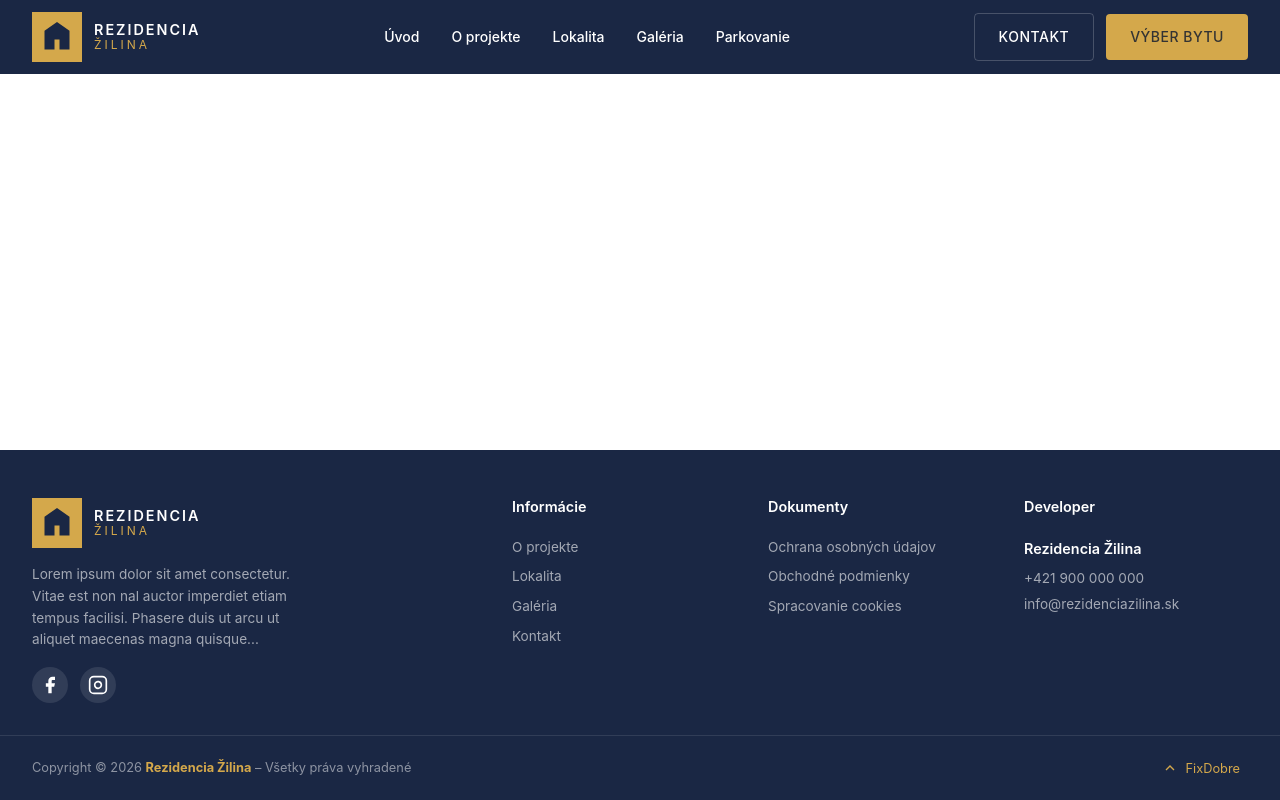
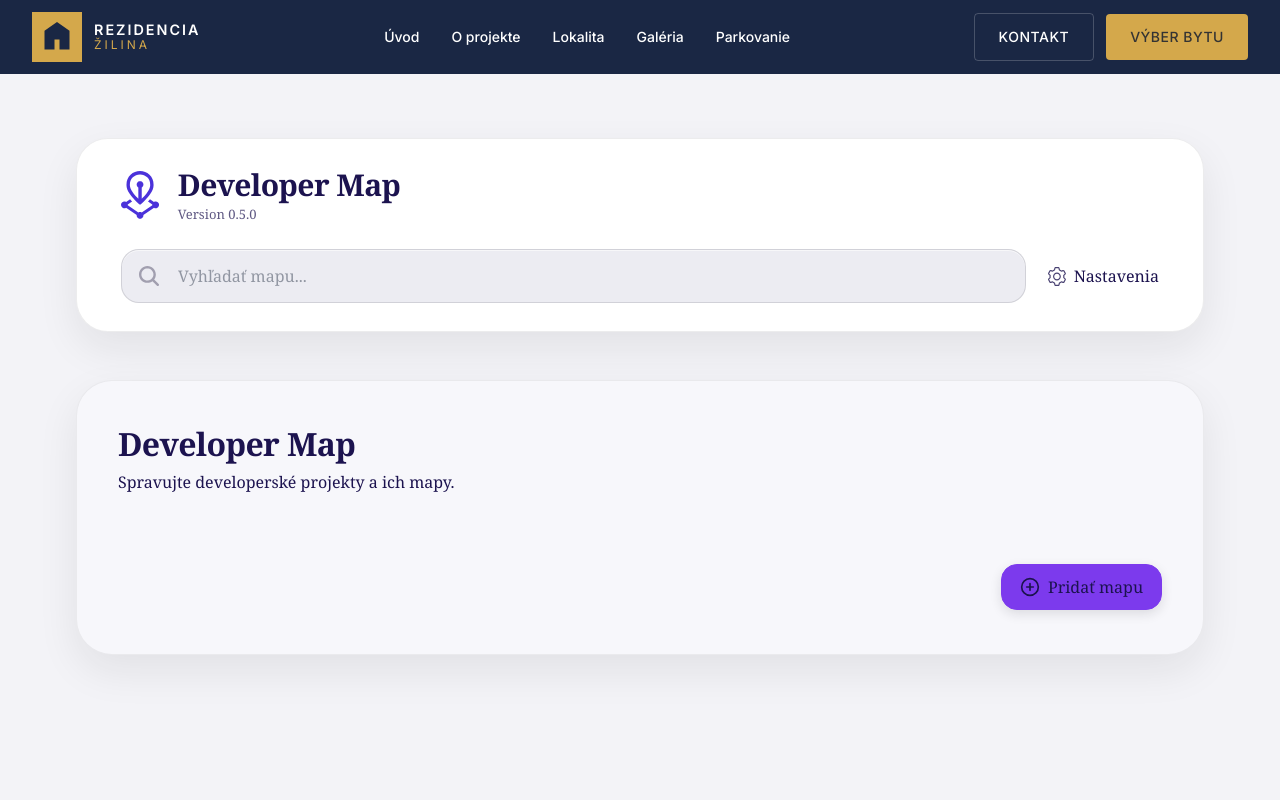
Before and after one commit to mijacke/developer-web, a Nuxt app: page /admin/developer-map in a window 1280 px wide. Shown: the top 800 px of the page. Built offline with nearby package versions, Linux system fonts and the light colour scheme; no server answers.

Commit message:
feat(frontend): add developer-map admin page that loads original dm.js and dm.css

```diff
--- /dev/null
+++ b/app/pages/admin/developer-map/index.vue
@@ -0,0 +1,81 @@
+<template>
+  <div class="dm-admin-wrap">
+    <div id="dm-root" data-dm-app="developer-map" ref="dmRoot"></div>
+  </div>
+</template>
+
+<script setup lang="ts">
+/**
+ * Developer Map Admin Page
+ * Integrates original dm.js and dm.css from lib/developer-map-v2
+ */
+
+const config = useRuntimeConfig()
+const dmRoot = ref<HTMLElement | null>(null)
+
+// Runtime config for dm.js - compatible with original storage-client
+const dmRuntimeConfig = {
+  restBase: `${config.public.apiUrl}/developer-map/`,
+  restNonce: '', // Not needed for Laravel
+  ver: Date.now(),
+}
+
+onMounted(async () => {
+  // Inject runtime config before loading dm.js
+  if (typeof window !== 'undefined') {
+    (window as any).dmRuntimeConfig = dmRuntimeConfig
+
+    // Load bootstrap data
+    try {
+      const response = await fetch(`${config.public.apiUrl}/developer-map/bootstrap`)
+      const bootstrapData = await response.json()
+      ;(window as any).dmRegionBootstrap = bootstrapData
+    } catch (e) {
+      console.warn('[DM] Failed to load bootstrap data', e)
+      ;(window as any).dmRegionBootstrap = {}
+    }
+  }
+
+  // Dynamically load dm.js
+  await loadDeveloperMapScript()
+})
+
+async function loadDeveloperMapScript() {
+  // dm.js will find #dm-root[data-dm-app="developer-map"] and initialize itself
+  const script = document.createElement('script')
+  script.type = 'module'
+  script.src = '/lib/developer-map-v2/assets/js/dm.js?ver=' + Date.now()
+  document.body.appendChild(script)
+}
+
+// Load CSS in head
+useHead({
+  link: [
+    {
+      rel: 'stylesheet',
+      href: '/lib/developer-map-v2/assets/css/dm.css'
+    },
+    {
+      rel: 'stylesheet',
+      href: 'https://fonts.googleapis.com/css2?family=Inter:wght@400;500;600;700&family=Roboto:wght@400;500;700&family=Playfair+Display:wght@400;500;600;700&family=Fira+Code:wght@400;500;600;700&family=Poppins:wght@400;500;600;700&family=Courier+Prime:wght@400;700&display=swap'
+    }
+  ]
+})
+</script>
+
+<style>
+/* Ensure proper sizing for dm-root */
+.dm-admin-wrap {
+  min-height: 100vh;
+  background: #f8fafc;
+}
+
+#dm-root {
+  min-height: 100vh;
+}
+
+/* Override any conflicting styles from main app */
+#dm-root.dm-root {
+  font-family: 'Inter', 'Segoe UI', sans-serif;
+}
+</style>
```
